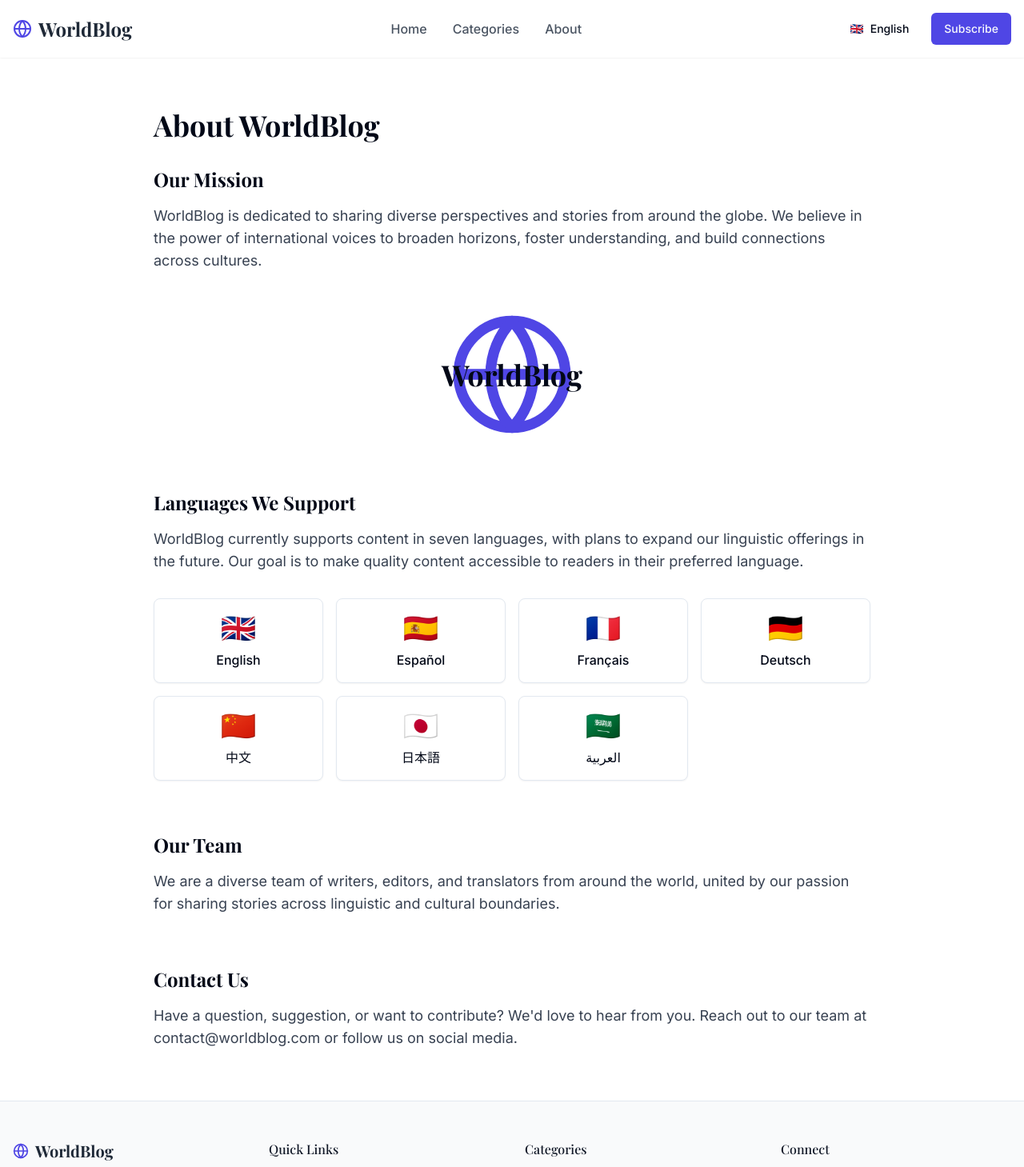
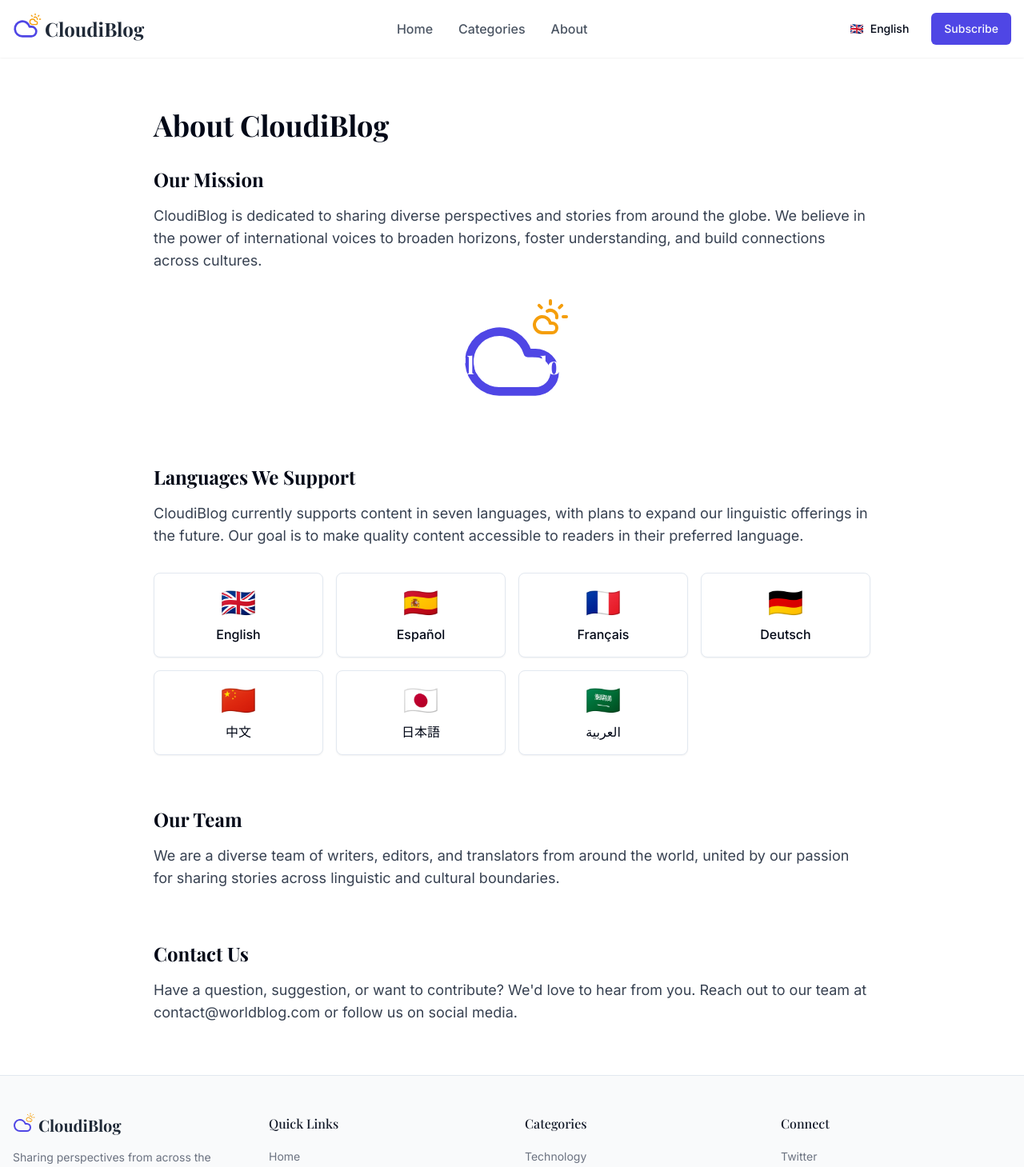
Before and after one commit to crystle-create/globe-scribble-hub, a React (Vite) app: page /about in a window 1280 px wide. Shown: the top 1459 px of the page at 80% size. Built offline with nearby package versions, Linux system fonts and the light colour scheme.

Commit message:
Rename WorldBlog to CloudiBlog
- Changed the website name from "WorldBlog" to "CloudiBlog" in the header, footer, and other relevant places.
- Updated the logo to a minimalistic, colored, and original design.

```diff
--- a/index.html
+++ b/index.html
@@ -4,17 +4,17 @@
   <head>
     <meta charset="UTF-8" />
     <meta name="viewport" content="width=device-width, initial-scale=1.0" />
-    <title>WorldBlog - International Perspectives</title>
+    <title>CloudiBlog - International Perspectives</title>
     <meta name="description" content="An international blogging platform sharing perspectives from around the world" />
-    <meta name="author" content="WorldBlog" />
+    <meta name="author" content="CloudiBlog" />
 
-    <meta property="og:title" content="WorldBlog - International Perspectives" />
+    <meta property="og:title" content="CloudiBlog - International Perspectives" />
     <meta property="og:description" content="An international blogging platform sharing perspectives from around the world" />
     <meta property="og:type" content="website" />
     <meta property="og:image" content="https://lovable.dev/opengraph-image-p98pqg.png" />
 
     <meta name="twitter:card" content="summary_large_image" />
-    <meta name="twitter:site" content="@worldblog" />
+    <meta name="twitter:site" content="@cloudiblog" />
     <meta name="twitter:image" content="https://lovable.dev/opengraph-image-p98pqg.png" />
   </head>
 
--- a/src/components/Footer.tsx
+++ b/src/components/Footer.tsx
@@ -1,5 +1,5 @@
 
-import { Globe } from "lucide-react";
+import { Cloud, CloudSun } from "lucide-react";
 import { Link } from "react-router-dom";
 import { useLanguage } from "@/contexts/LanguageContext";
 
@@ -14,8 +14,11 @@ export function Footer() {
         <div className="grid grid-cols-1 md:grid-cols-4 gap-8">
           <div>
             <Link to="/" className="flex items-center space-x-2 mb-4">
-              <Globe className="h-5 w-5 text-blog-indigo" />
-              <span className="text-xl font-bold font-playfair text-blog-dark">WorldBlog</span>
+              <div className="relative">
+                <Cloud className="h-6 w-6 text-blog-indigo" />
+                <CloudSun className="h-3 w-3 text-blog-amber absolute -top-1 -right-1" />
+              </div>
+              <span className="text-xl font-bold font-playfair text-blog-dark">CloudiBlog</span>
             </Link>
             <p className="text-gray-500 text-sm">
               Sharing perspectives from across the globe. Read, write, and connect with voices from around the world.
@@ -55,7 +58,7 @@ export function Footer() {
 
         <div className="border-t mt-8 pt-8 flex flex-col md:flex-row justify-between items-center">
           <p className="text-gray-500 text-sm">
-            © {year} WorldBlog. All rights reserved.
+            © {year} CloudiBlog. All rights reserved.
           </p>
           <div className="flex items-center space-x-4 mt-4 md:mt-0">
             <p className="text-gray-500 text-sm">
--- a/src/components/Header.tsx
+++ b/src/components/Header.tsx
@@ -2,7 +2,7 @@
 import { useState } from 'react';
 import { Button } from "@/components/ui/button";
 import { useLanguage, Language } from "@/contexts/LanguageContext";
-import { Globe } from "lucide-react";
+import { Cloud, CloudSun } from "lucide-react";
 import {
   DropdownMenu,
   DropdownMenuContent,
@@ -24,8 +24,11 @@ export function Header() {
       <div className="container mx-auto px-4 py-4 flex justify-between items-center">
         {/* Logo */}
         <Link to="/" className="flex items-center space-x-2">
-          <Globe className="h-6 w-6 text-blog-indigo" />
-          <span className="text-2xl font-bold font-playfair text-blog-dark">WorldBlog</span>
+          <div className="relative">
+            <Cloud className="h-8 w-8 text-blog-indigo" />
+            <CloudSun className="h-4 w-4 text-blog-amber absolute -top-1 -right-1" />
+          </div>
+          <span className="text-2xl font-bold font-playfair text-blog-dark">CloudiBlog</span>
         </Link>
 
         {/* Desktop Navigation */}
--- a/src/pages/About.tsx
+++ b/src/pages/About.tsx
@@ -1,6 +1,5 @@
-
 import { useLanguage } from "@/contexts/LanguageContext";
-import { Globe } from "lucide-react";
+import { Cloud, CloudSun } from "lucide-react";
 import { languages } from "@/contexts/LanguageContext";
 import { LanguageBadge } from "@/components/LanguageBadge";
 import { Card, CardContent } from "@/components/ui/card";
@@ -10,13 +9,13 @@ const About = () => {
 
   const translations = {
     about: {
-      en: "About WorldBlog",
-      es: "Sobre WorldBlog",
-      fr: "À propos de WorldBlog",
-      de: "Über WorldBlog",
-      zh: "关于 WorldBlog",
-      ja: "WorldBlog について",
-      ar: "حول WorldBlog"
+      en: "About CloudiBlog",
+      es: "Sobre CloudiBlog",
+      fr: "À propos de CloudiBlog",
+      de: "Über CloudiBlog",
+      zh: "关于 CloudiBlog",
+      ja: "CloudiBlog について",
+      ar: "حول CloudiBlog"
     },
     mission: {
       title: {
@@ -29,13 +28,13 @@ const About = () => {
         ar: "مهمتنا"
       },
       content: {
-        en: "WorldBlog is dedicated to sharing diverse perspectives and stories from around the globe. We believe in the power of international voices to broaden horizons, foster understanding, and build connections across cultures.",
-        es: "WorldBlog está dedicado a compartir perspectivas y historias diversas de todo el mundo. Creemos en el poder de las voces internacionales para ampliar horizontes, fomentar la comprensión y construir conexiones entre culturas.",
-        fr: "WorldBlog se consacre au partage de perspectives et d'histoires diverses du monde entier. Nous croyons au pouvoir des voix internationales pour élargir les horizons, favoriser la compréhension et créer des liens entre les cultures.",
-        de: "WorldBlog widmet sich dem Austausch vielfältiger Perspektiven und Geschichten aus der ganzen Welt. Wir glauben an die Kraft internationaler Stimmen, Horizonte zu erweitern, Verständnis zu fördern und Verbindungen zwischen Kulturen zu schaffen.",
-        zh: "WorldBlog 致力于分享来自世界各地的多元视角和故事。我们相信国际声音的力量，可以拓宽视野，促进理解，建立跨文化联系。",
-        ja: "WorldBlogは、世界中の多様な視点やストーリーを共有することに専念しています。私たちは、視野を広げ、理解を深め、文化を超えたつながりを構築する国際的な声の力を信じています。",
-        ar: "يكرس WorldBlog نفسه لمشاركة وجهات النظر والقصص المتنوعة من جميع أنحاء العالم. نؤمن بقوة الأصوات الدولية في توسيع الآفاق وتعزيز التفاهم وبناء روابط عبر الثقافات."
+        en: "CloudiBlog is dedicated to sharing diverse perspectives and stories from around the globe. We believe in the power of international voices to broaden horizons, foster understanding, and build connections across cultures.",
+        es: "CloudiBlog está dedicado a compartir perspectivas y historias diversas de todo el mundo. Creemos en el poder de las voces internacionales para ampliar horizontes, fomentar la comprensión y construir conexiones entre culturas.",
+        fr: "CloudiBlog se consacre au partage de perspectives et d'histoires diverses du monde entier. Nous croyons au pouvoir des voix internationales pour élargir les horizons, favoriser la compréhension et créer des liens entre les cultures.",
+        de: "CloudiBlog widmet sich dem Austausch vielfältiger Perspektiven und Geschichten aus der ganzen Welt. Wir glauben an die Kraft internationaler Stimmen, Horizonte zu erweitern, Verständnis zu fördern und Verbindungen zwischen Kulturen zu schaffen.",
+        zh: "CloudiBlog 致力于分享来自世界各地的多元视角和故事。我们相信国际声音的力量，可以拓宽视野，促进理解，建立跨文化联系。",
+        ja: "CloudiBlogは、世界中の多様な視点やストーリーを共有することに専念しています。私たちは、視野を広げ、理解を深め、文化を超えたつながりを構築する国際的な声の力を信じています。",
+        ar: "يكرس CloudiBlog نفسه لمشاركة وجهات النظر والقصص المتنوعة من جميع أنحاء العالم. نؤمن بقوة الأصوات الدولية في توسيع الآفاق وتعزيز التفاهم وبناء روابط عبر الثقافات."
       }
     },
     languages: {
@@ -49,13 +48,13 @@ const About = () => {
         ar: "اللغات التي ندعمها"
       },
       content: {
-        en: "WorldBlog currently supports content in seven languages, with plans to expand our linguistic offerings in the future. Our goal is to make quality content accessible to readers in their preferred language.",
-        es: "WorldBlog actualmente admite contenido en siete idiomas, con planes para ampliar nuestras ofertas lingüísticas en el futuro. Nuestro objetivo es hacer que el contenido de calidad sea accesible a los lectores en el idioma de su preferencia.",
-        fr: "WorldBlog prend actuellement en charge le contenu dans sept langues, avec des plans pour étendre nos offres linguistiques à l'avenir. Notre objectif est de rendre le contenu de qualité accessible aux lecteurs dans leur langue préférée.",
-        de: "WorldBlog unterstützt derzeit Inhalte in sieben Sprachen, mit Plänen, unser Sprachangebot in Zukunft zu erweitern. Unser Ziel ist es, qualitativ hochwertige Inhalte für Leser in ihrer bevorzugten Sprache zugänglich zu machen.",
-        zh: "WorldBlog 目前支持七种语言的内容，未来计划扩展我们的语言服务。我们的目标是让读者能够以他们喜欢的语言获取优质内容。",
-        ja: "WorldBlogは現在、7つの言語でコンテンツをサポートしており、将来的に言語提供を拡大する計画があります。私たちの目標は、読者が好みの言語で質の高いコンテンツにアクセスできるようにすることです。",
-        ar: "يدعم WorldBlog حاليًا المحتوى بسبع لغات، مع خطط لتوسيع عروضنا اللغوية في المستقبل. هدفنا هو جعل المحتوى عالي الجودة متاحًا للقراء بلغتهم المفضلة."
+        en: "CloudiBlog currently supports content in seven languages, with plans to expand our linguistic offerings in the future. Our goal is to make quality content accessible to readers in their preferred language.",
+        es: "CloudiBlog actualmente admite contenido en siete idiomas, con planes para ampliar nuestras ofertas lingüísticas en el futuro. Nuestro objetivo es hacer que el contenido de calidad sea accesible a los lectores en el idioma de su preferencia.",
+        fr: "CloudiBlog prend actuellement en charge le contenu dans sept langues, avec des plans pour étendre nos offres linguistiques à l'avenir. Notre objectif est de rendre le contenu de qualité accessible aux lecteurs dans leur langue préférée.",
+        de: "CloudiBlog unterstützt derzeit Inhalte in sieben Sprachen, mit Plänen, unser Sprachangebot in Zukunft zu erweitern. Unser Ziel ist es, qualitativ hochwertige Inhalte für Leser in ihrer bevorzugten Sprache zugänglich zu machen.",
+        zh: "CloudiBlog 目前支持七种语言的内容，未来计划扩展我们的语言服务。我们的目标是让读者能够以他们喜欢的语言获取优质内容。",
+        ja: "CloudiBlogは現在、7つの言語でコンテンツをサポートしており、将来的に言語提供を拡大する計画があります。私たちの目標は、読者が好みの言語で質の高いコンテンツにアクセスできるようにすることです。",
+        ar: "يدعم CloudiBlog حاليًا المحتوى بسبع لغات، مع خطط لتوسيع عروضنا اللغوية في المستقبل. هدفنا هو جعل المحتوى عالي الجودة متاحًا للقراء بلغتهم المفضلة."
       }
     },
     team: {
@@ -94,7 +93,7 @@ const About = () => {
         fr: "Vous avez une question, une suggestion ou vous souhaitez contribuer ? Nous aimerions avoir de vos nouvelles. Contactez notre équipe à contact@worldblog.com ou suivez-nous sur les réseaux sociaux.",
         de: "Haben Sie eine Frage, einen Vorschlag oder möchten Sie einen Beitrag leisten? Wir würden gerne von Ihnen hören. Kontaktieren Sie unser Team unter contact@worldblog.com oder folgen Sie uns in den sozialen Medien.",
         zh: "有问题、建议或想要投稿？我们很乐意收到您的来信。请通过 contact@worldblog.com 联系我们的团队，或在社交媒体上关注我们。",
-        ja: "質問、提案、または投稿したいですか？ぜひお聞かせください。contact@worldblog.com で私たちのチームに連絡するか、ソーシャルメディアでフォローしてください。",
+        ja: "質問、提案、または投稿したいですか？ぜひお聞かせください。contact@worldblog.com ��私たちのチームに連絡するか、ソーシャルメディアでフォローしてください。",
         ar: "هل لديك سؤال أو اقتراح أو ترغب في المساهمة؟ نود أن نسمع منك. تواصل مع فريقنا على contact@worldblog.com أو تابعنا على وسائل التواصل الاجتماعي."
       }
     }
@@ -116,10 +115,11 @@ const About = () => {
           </p>
 
           <div className="flex items-center justify-center my-12">
-            <div className="relative h-40 w-40">
-              <Globe className="h-full w-full text-blog-indigo" />
-              <div className="absolute inset-0 flex items-center justify-center">
-                <span className="text-4xl font-playfair font-bold">WorldBlog</span>
+            <div className="relative">
+              <Cloud className="h-32 w-32 text-blog-indigo" />
+              <CloudSun className="h-12 w-12 text-blog-amber absolute -top-4 -right-2" />
+              <div className="absolute inset-0 flex items-center justify-center pt-2">
+                <span className="text-3xl font-playfair font-bold text-white">CloudiBlog</span>
               </div>
             </div>
           </div>
```
